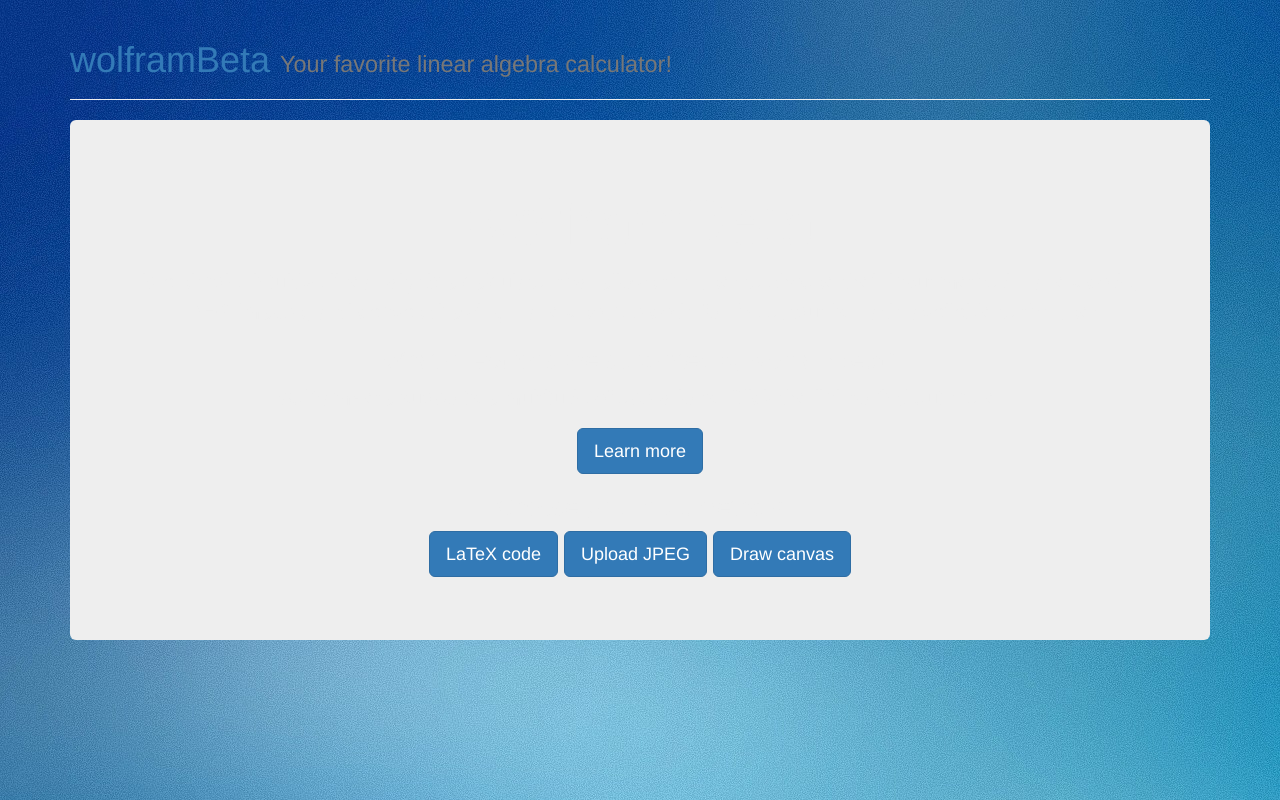
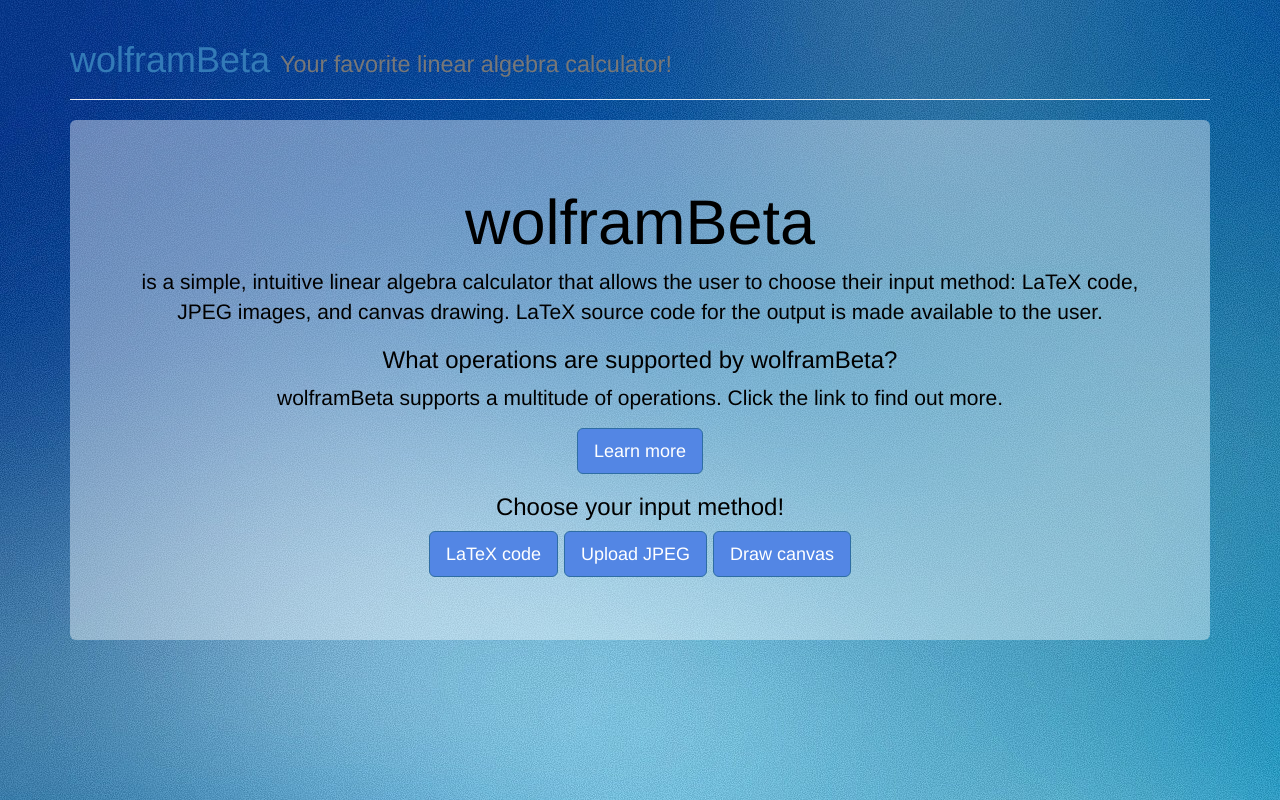
Before and after one commit to ayu7/wolf, a Flask app: page / in a window 1280 px wide. Run offline with Flask 2, Linux system fonts and the light colour scheme; some libraries are stand-ins or nearby versions.

Commit message:
jumbotron transparency

```diff
--- a/static/css/custom.css
+++ b/static/css/custom.css
@@ -3,5 +3,14 @@ body {
 }
 
 .jumbotron {
-    color: #EEEEEE;
+    background-color: rgba(256, 256, 256, 0.4);
+    color: #000000;
 }
+
+.list-group-item {
+    background-color: rgba(256, 256, 256, 0.9);
+    color: #000000;
+}
+.btn {
+    background-color: #5386E4;
+}
```
Also changed, not shown: templates/type.html (+0 -18 lines), templates/basic.html (line endings or trailing spaces).
